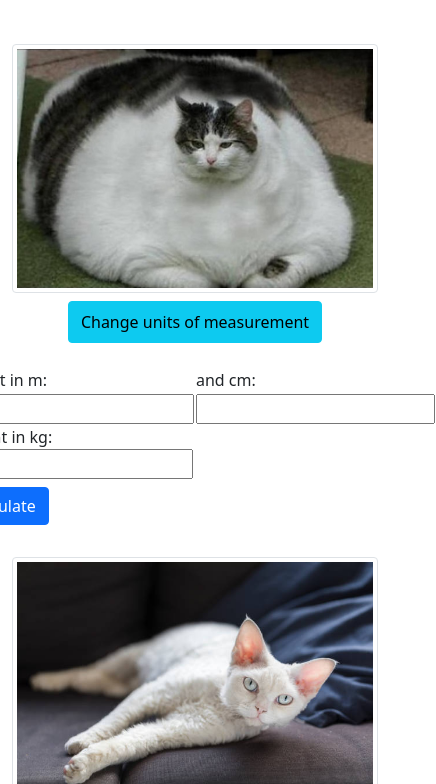
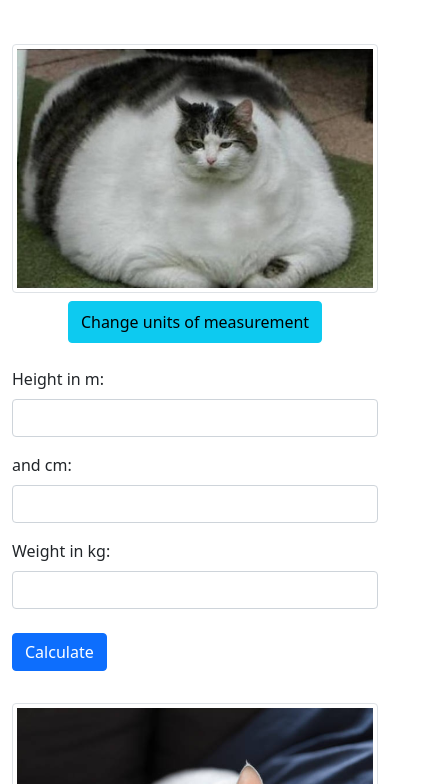
Before and after one commit to GUnzner/BMI, a plain HTML site: page index.html in a window 390 px wide. Shown: the part 60-844 px from the top of the page, 436 px wide, since content can reach past the window. Drawn offline with Linux system fonts and the light colour scheme.

Commit message:
responsive fix

```diff
--- a/index.html
+++ b/index.html
@@ -30,20 +30,23 @@
           <div class="d-flex flex-column align-items-center col-md">
             <button type="button" class="btn btn-info py-2 mt-2" onclick="switchUnit();">Change units of measurement</button>
             <br>
-            <form><table>
-              <tr>
-                  <td><label for="height" id="heightTag">Height in m:</label></td>
-                  <td><label for="height-2" id="heightTag-2">and cm:</label></td>
-              </tr>
-              <tr>
-                  <td><input type="text" id="height" name="height-1"></td>
-                  <td><input type="text" id="height-2" name="height-2"></td>
-              </tr>
-              </table>
 
-              <label for="weight" id="weightTag">Weight in kg:</label><br>
-              <input type="text" id="weight" name="weight"><br>
-              <button type="button" id="btn" class="btn btn-primary mt-2" onclick="getBMI();">Calculate</button>
+            <form class="row g-3">
+              <div class="col-md-6">
+                <label for="height" class="form-label" id="heightTag">Height in m:</label>
+                <input type="text" class="form-control" id="height" name="height-1" required>
+              </div>
+              <div class="col-md-6">
+                  <label for="height-2" class="form-label" id="heightTag-2">and cm:</label>
+                  <input type="text" class="form-control" id="height-2" name="height-2" required>
+              </div>
+              <div class="col-md-6">
+                  <label for="weight"  class="form-label" id="weightTag">Weight in kg:</label>
+                  <input type="text" class="form-control" id="weight" name="weight" required>
+              </div>
+              <div class="col-md-12">
+                <button type="button" id="btn" class="btn btn-primary mt-2" onclick="getBMI();">Calculate</button>
+              </div>
             </form>
             <p class="py-2 result" id="text"></p>
           </div>
--- a/script.js
+++ b/script.js
@@ -11,6 +11,11 @@ function getBMI() {
     }
 
     //console.log(height, weight);
+
+    if (height.isNan === true){
+        let result = document.getElementById("text")
+        result.innerHTML="Please enter a valid number"
+    } else {
 
     let BMI = weight/Math.pow(height/100, 2);
 
@@ -27,7 +32,7 @@ function getBMI() {
         result.innerHTML += "You are normal weight."
     } else {
         result.innerHTML += "You are overweight."
-    }
+    }}
 }
 document.getElementById("weight")
     .addEventListener("keyup", function(event) {
```
